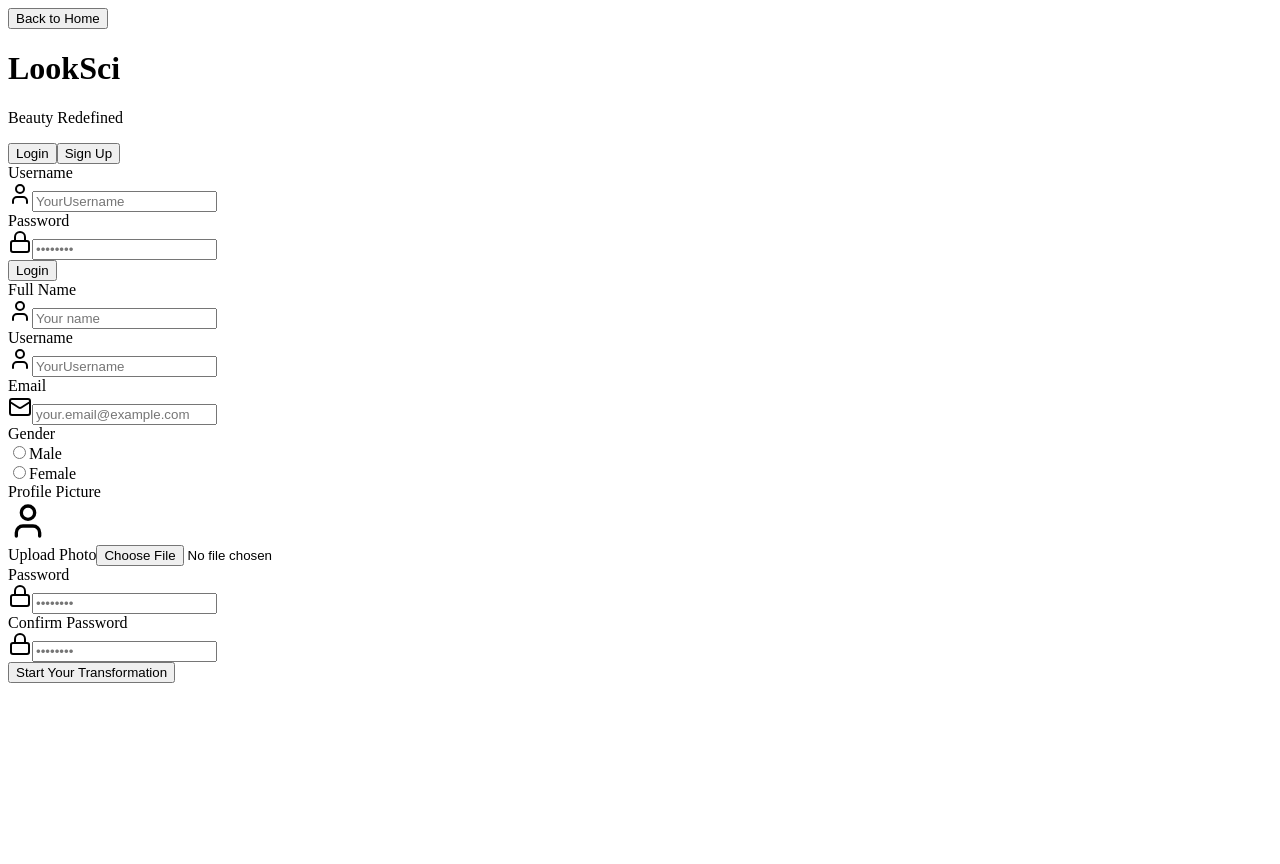
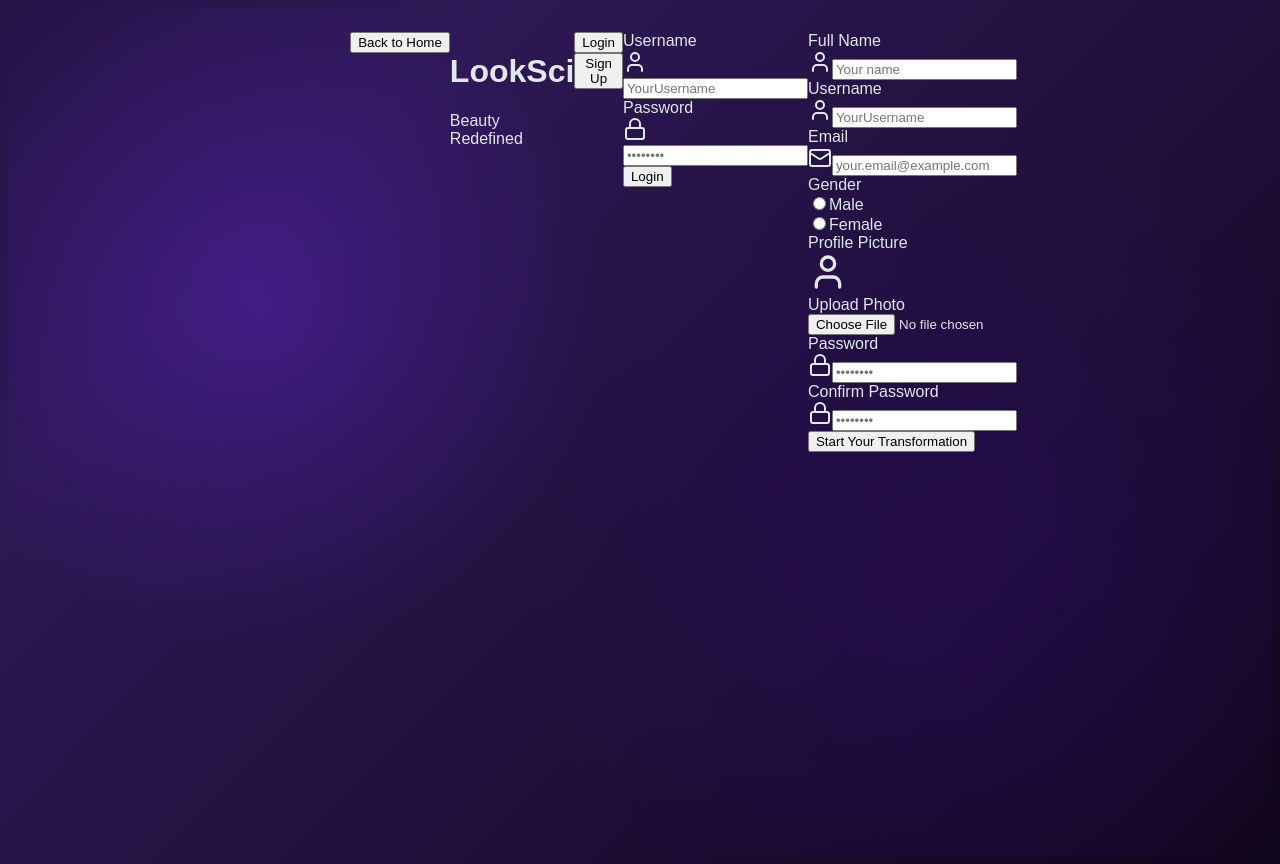
Before and after one commit to SoshanW/LookMaxx, a React (Vite) app in the folder Frontend/signuppage/signuppage/: page / in a window 1280 px wide. Before the commit the page ends 800 px from the top, so only its background shows below. Built offline with nearby package versions, Linux system fonts and the light colour scheme.

Commit message:
enhanced styles

```diff
--- a/Frontend/signuppage/signuppage/src/styles.css
+++ b/Frontend/signuppage/signuppage/src/styles.css
@@ -0,0 +1,43 @@
+/* src/styles.css */
+body {
+    background: linear-gradient(135deg, #0f031b 0%, #2e1855 50%, #07010b 100%);
+    background-size: 200% 200%;
+    animation: gradientAnimation 15s ease infinite;
+    min-height: 100vh;
+    color: #e1e7ef;
+    position: relative;
+    overflow-x: hidden;
+    font-family: 'Nasalization', sans-serif;
+  }
+
+  body::before {
+    content: '';
+    position: absolute;
+    top: 0;
+    left: 0;
+    right: 0;
+    bottom: 0;
+    background:
+      radial-gradient(circle at 20% 35%, rgba(93, 37, 205, 0.4) 0%, transparent 30%),
+      radial-gradient(circle at 75% 65%, rgba(41, 10, 89, 0.6) 0%, transparent 40%);
+    z-index: -1;
+  }
+
+  @keyframes gradientAnimation {
+    0% { background-position: 0% 50%; }
+    50% { background-position: 100% 50%; }
+    100% { background-position: 0% 50%; }
+  }
+
+  .auth-container {
+    display: flex;
+    justify-content: center;
+    padding: 1.5rem;
+    min-height: 100vh;
+  }
+
+  .auth-content {
+    width: 100%;
+    max-width: 30rem;
+    display: flex
+  }
```
